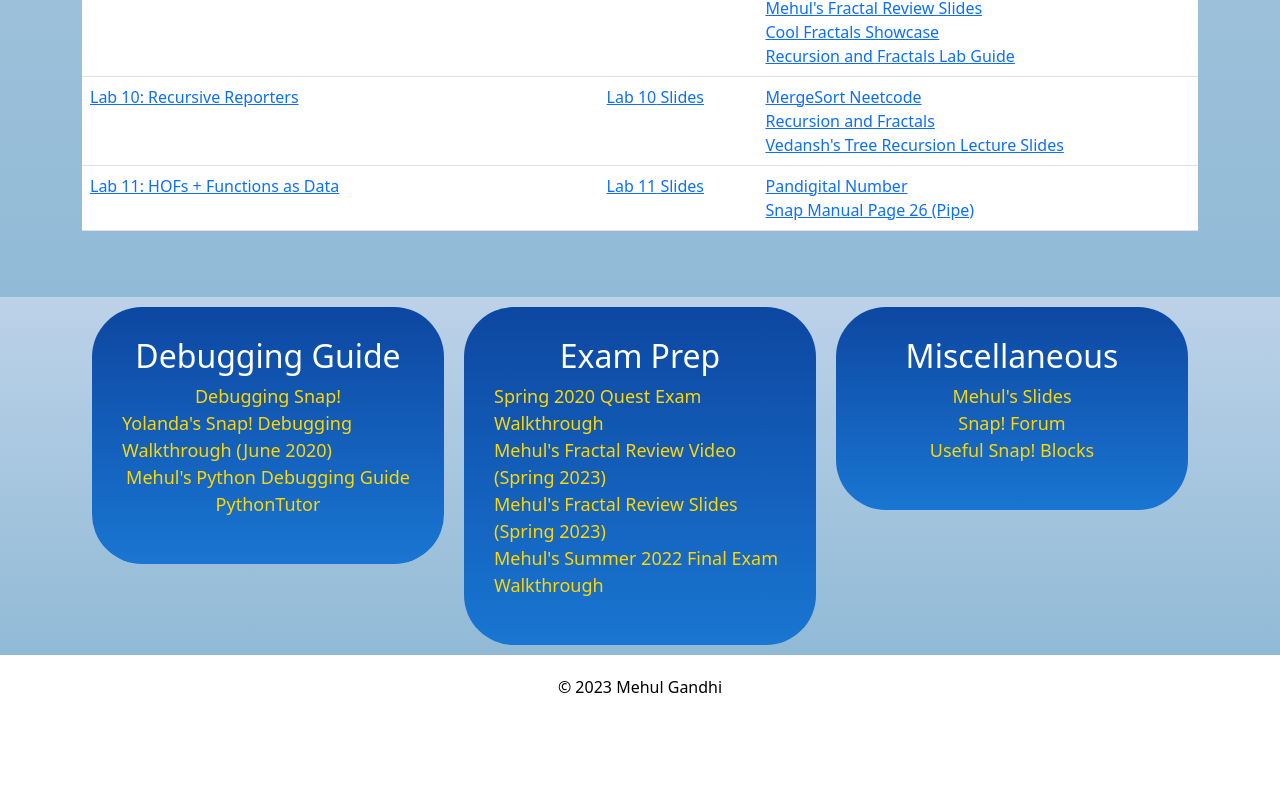
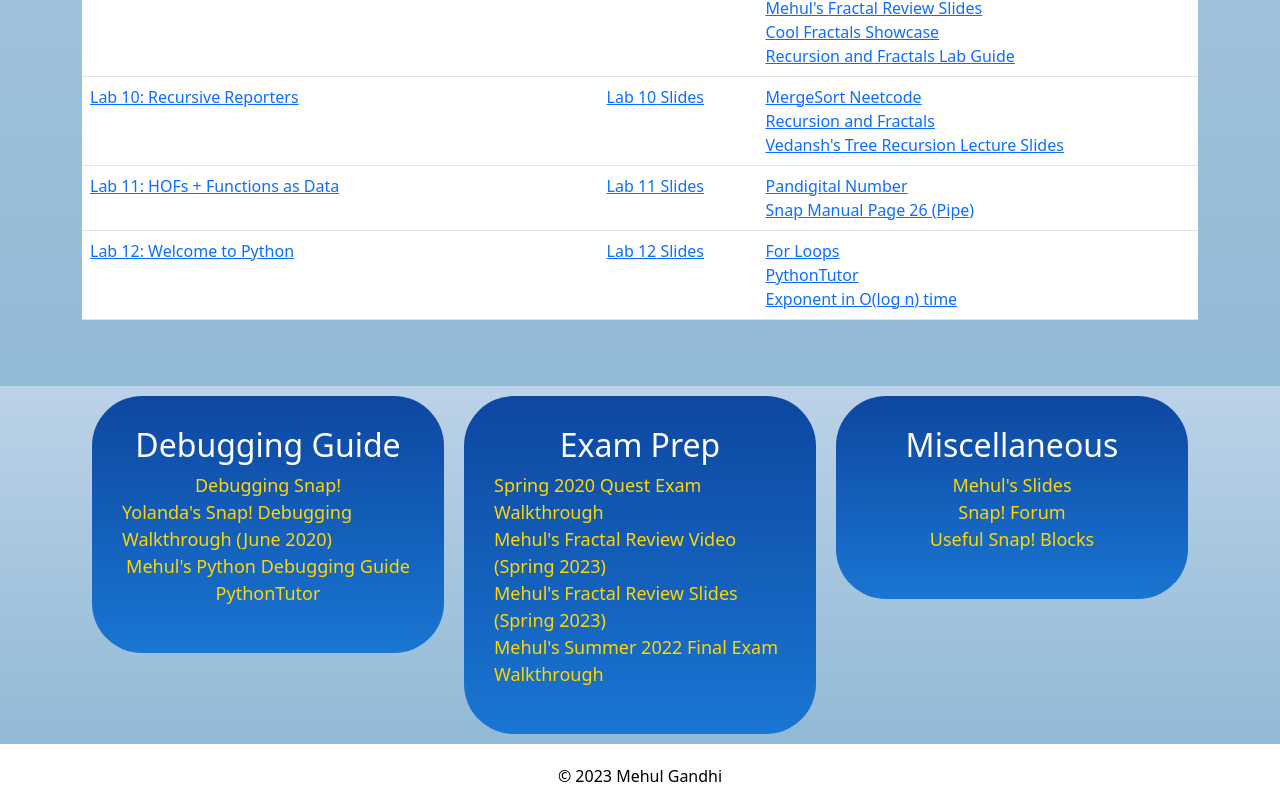
Before and after one commit to Mehul-Gandhi/portfolio, a React (Create React App) app: page /notes in a window 1280 px wide. Shown: the part 2265-3073 px from the top of the page. Before the commit the page ends 2984 px from the top, so only its background shows below. Built offline with nearby package versions, Linux system fonts and the light colour scheme.

Commit message:
Add lab 12

```diff
--- a/src/Notes.js
+++ b/src/Notes.js
@@ -204,7 +204,10 @@ const labInfo = [
  "https://docs.google.com/presentation/d/1yTX6EqdAWqYTKSFIpylusM4ifQYVPj08CQFAqL7RtM0/edit#slide=id.g25759234bcb_0_165",
  [{name: "Pandigital Number", content: "https://en.wikipedia.org/wiki/Pandigital_number#:~:text=In%20mathematics%2C%20a%20pandigital%20number,pandigital%20number%20in%20base%2010."},
 {name: "Snap Manual Page 26 (Pipe)", content: "https://snap.berkeley.edu/snap/help/SnapManual.pdf"} ]
-]
+],
+["Lab 12: Welcome to Python", "https://cs10.org/bjc-r/llab/html/topic.html?topic=berkeley_bjc%2Fpython%2Fbesides-blocks-welcome-parsons.topic&course&novideo&noreading&noassignment"
+, "https://docs.google.com/presentation/d/1DyULATDjQgBpYFuRArorWlDEcZFkjjRuCkFrVbwWdJc/edit#slide=id.g24c8f6131ef_0_91",
+[{name: "For Loops", content: "https://www.w3schools.com/python/python_for_loops.asp"}, {name: "PythonTutor", content: "https://pythontutor.com/"}, {name: "Exponent in O(log n) time", content: "https://www.ideserve.co.in/learn/how-to-find-the-power-of-a-number"}]]
 
 ];
 
```
